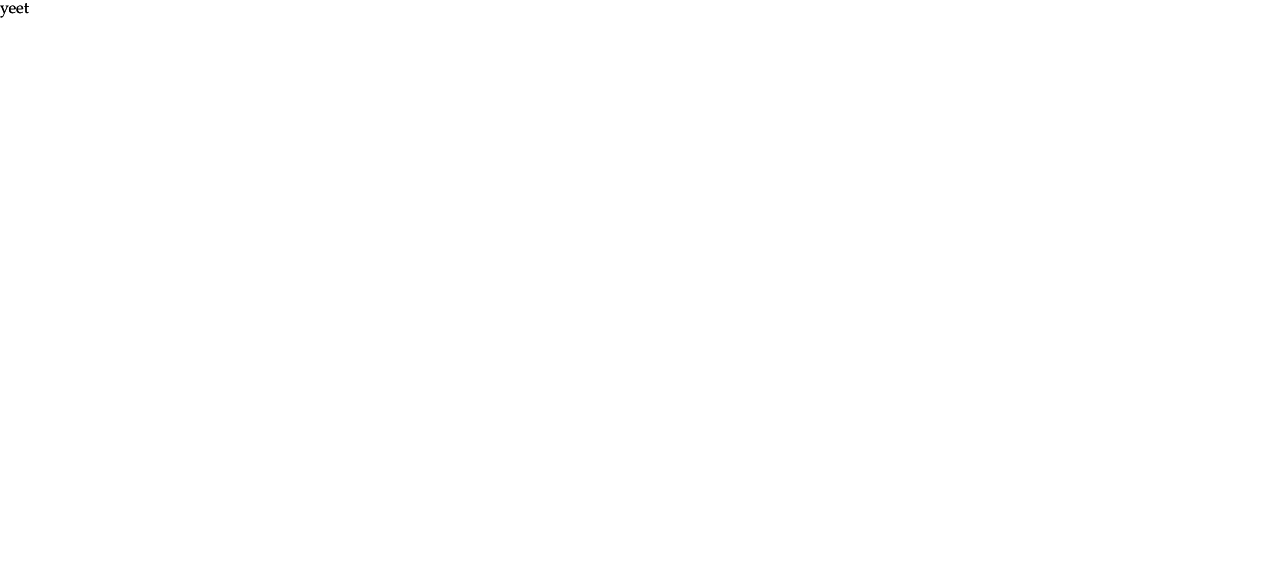
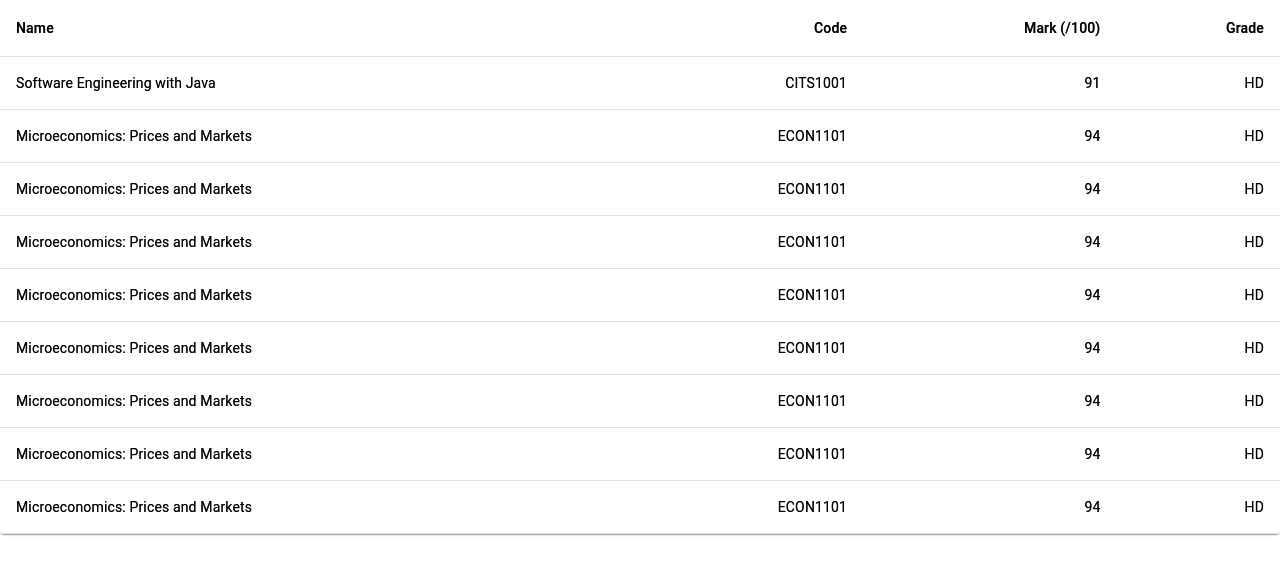
Before and after one commit to MouseAndKeyboard/nefsite, a Next.js app: page /grades in a window 1280 px wide. Shown: the top 574 px of the page. Built offline with nearby package versions, Linux system fonts and the light colour scheme.

Commit message:
basic grades page

```diff
--- /dev/null
+++ b/components/Grades.js
@@ -0,0 +1,61 @@
+import React, { useState } from "react";
+import Table from "@material-ui/core/Table";
+import TableContainer from "@material-ui/core/TableContainer";
+import TableBody from "@material-ui/core/TableBody";
+import TableCell from "@material-ui/core/TableCell";
+import TableHead from "@material-ui/core/TableHead";
+import TableRow from "@material-ui/core/TableRow";
+import Paper from "@material-ui/core/Paper";
+import styles from "./Grades.module.css";
+
+const createData = (name, code, mark, grade) => {
+  return {
+    name: name,
+    code: code,
+    mark: mark,
+    grade: grade,
+  };
+};
+
+const Grades = () => {
+  const [grades, setGrades] = useState([
+    createData("Software Engineering with Java", "CITS1001", 91, "HD"),
+    createData("Microeconomics: Prices and Markets", "ECON1101", 94, "HD"),
+    createData("Microeconomics: Prices and Markets", "ECON1101", 94, "HD"),
+    createData("Microeconomics: Prices and Markets", "ECON1101", 94, "HD"),
+    createData("Microeconomics: Prices and Markets", "ECON1101", 94, "HD"),
+    createData("Microeconomics: Prices and Markets", "ECON1101", 94, "HD"),
+    createData("Microeconomics: Prices and Markets", "ECON1101", 94, "HD"),
+    createData("Microeconomics: Prices and Markets", "ECON1101", 94, "HD"),
+    createData("Microeconomics: Prices and Markets", "ECON1101", 94, "HD"),
+  ]);
+
+  const rows = grades.map((row) => (
+    <TableRow key={row.code}>
+      <TableCell component="th" scope="row">
+        {row.name}
+      </TableCell>
+      <TableCell align="right">{row.code}</TableCell>
+      <TableCell align="right">{row.mark}</TableCell>
+      <TableCell align="right">{row.grade}</TableCell>
+    </TableRow>
+  ));
+
+  return (
+    <TableContainer component={Paper}>
+      <Table className={styles.table} aria-label="university grades table">
+        <TableHead>
+          <TableRow>
+            <TableCell>Name</TableCell>
+            <TableCell align="right">Code</TableCell>
+            <TableCell align="right">Mark (/100)</TableCell>
+            <TableCell align="right">Grade</TableCell>
+          </TableRow>
+        </TableHead>
+        <TableBody>{rows}</TableBody>
+      </Table>
+    </TableContainer>
+  );
+};
+
+export default Grades;
--- /dev/null
+++ b/components/Grades.module.css
@@ -0,0 +1,3 @@
+.table {
+  minwidth: 650;
+}
--- a/pages/grades.js
+++ b/pages/grades.js
@@ -1,7 +1,16 @@
+import Head from "next/head";
+import GradesPage from "../components/Grades";
 import React from "react";
 
 const Grades = () => {
-  return <div className="container">yeet</div>;
+  return (
+    <div>
+      <Head>
+        <title>Grades | Michael Nefiodovas</title>
+      </Head>
+      <GradesPage />
+    </div>
+  );
 };
 
 export default Grades;
```
